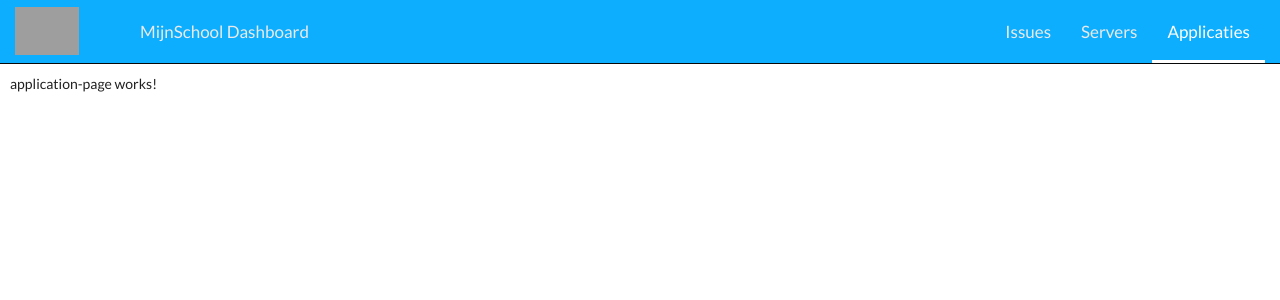
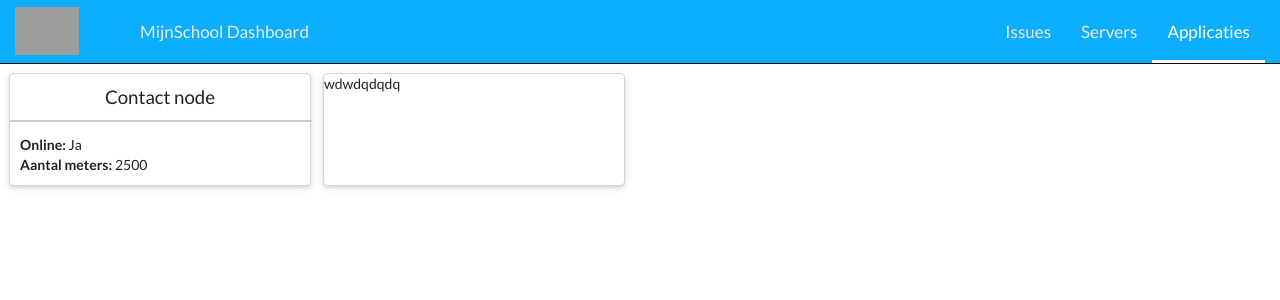
Before and after one commit to jasperdj/youBoard, an Angular app: page /applicaties in a window 1280 px wide. Shown: the top 300 px of the page. Built offline with nearby package versions, Linux system fonts and the light colour scheme; grey boxes are pictures that could not be loaded.

Commit message:
application card.

```diff
--- a/src/app/application-page/application-page.component.html
+++ b/src/app/application-page/application-page.component.html
@@ -1,3 +1,14 @@
-<p>
-  application-page works!
-</p>
+<div class="ui cards">
+  <div class="ui raised card">
+    <div class="header">Contact node</div>
+    <hr />
+    <div class="body">
+      <ul>
+        <li><strong>Online:</strong> Ja</li>
+        <li><strong>Aantal meters:</strong> 2500</li>
+      </ul>
+    </div>
+  </div>
+  <div class="ui raised card">wdwdqdqdq</div>
+
+</div>
--- a/src/app/application-page/application-page.component.less
+++ b/src/app/application-page/application-page.component.less
@@ -0,0 +1,29 @@
+.card {
+  min-width:300px;
+  padding:0px !important;
+
+  .header {
+    text-align:center;
+    font-size:14pt;
+    margin:13px;
+    margin-bottom:0px;
+  }
+
+  .body {
+    ul {
+      padding-left:10px;
+      li {
+        list-style-type: none;
+      }
+
+
+    }
+  }
+
+  hr {
+    border: 1px solid #c9c9c9;
+    width:100%;
+    margin:13px 0px;
+  }
+
+}
```
